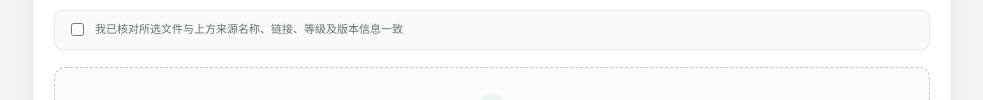
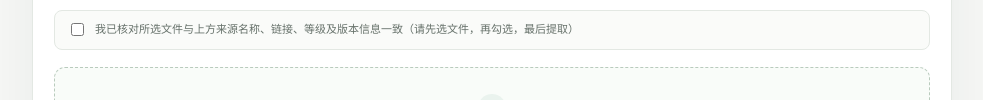
Before and after one commit to tortletortle/ai-info-literacy-2026, a plain HTML site: page docs/quiz/admin.html in a window 1280 px wide. Shown: the part 603-703 px from the top of the page, without its empty margins (148-1131 px from the left). Drawn offline with Linux system fonts and the light colour scheme.

Commit message:
ui(import): clarify source confirmation order before extraction

```diff
--- a/docs/quiz/admin.html
+++ b/docs/quiz/admin.html
@@ -50,7 +50,7 @@
           </label>
           <label class="source-confirmation">
             <input id="sourceConfirmed" type="checkbox">
-            我已核对所选文件与上方来源名称、链接、等级及版本信息一致
+            我已核对所选文件与上方来源名称、链接、等级及版本信息一致（请先选文件，再勾选，最后提取）
           </label>
         </div>
 
```
